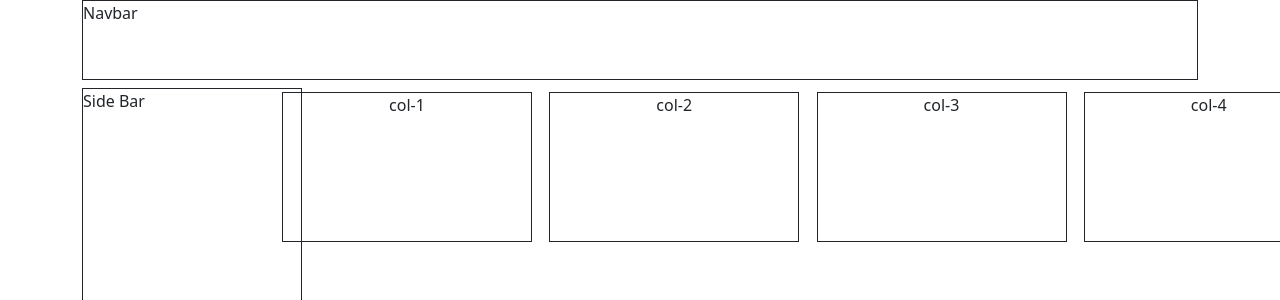
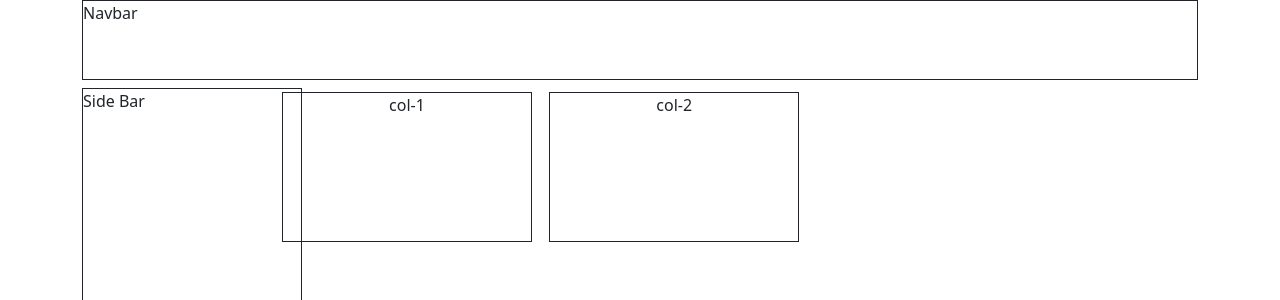
Before and after one commit to MarkRyuo/SalesInventoryManagementSystem, a React (Vite) app: page / in a window 1280 px wide. Shown: the top 300 px of the page. Built offline with nearby package versions, Linux system fonts and the light colour scheme.

Commit message:
Subject: Body

```diff
--- a/src/components/DashboardCards/MainDash.tsx
+++ b/src/components/DashboardCards/MainDash.tsx
@@ -22,18 +22,6 @@ export const MainDash = () => {
                         </div>
                     </div>
 
-                    <div className="col-12 col-lg-3 g-1">
-                        <div style={{height: "150px", width:"250px", border: "1px solid"}}>
-                            col-3
-                        </div>
-                    </div>
-
-                    <div className="col-12 col-lg-3 g-1">
-                        <div style={{height: "150px", width:"250px", border: "1px solid"}}>
-                            col-4
-                        </div>
-                    </div>
-
                 </div>
             </div>
         </div>
```
